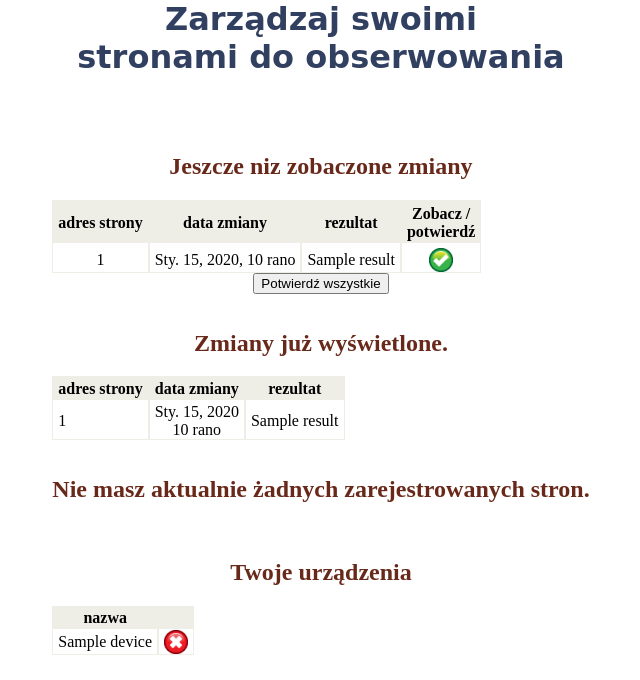
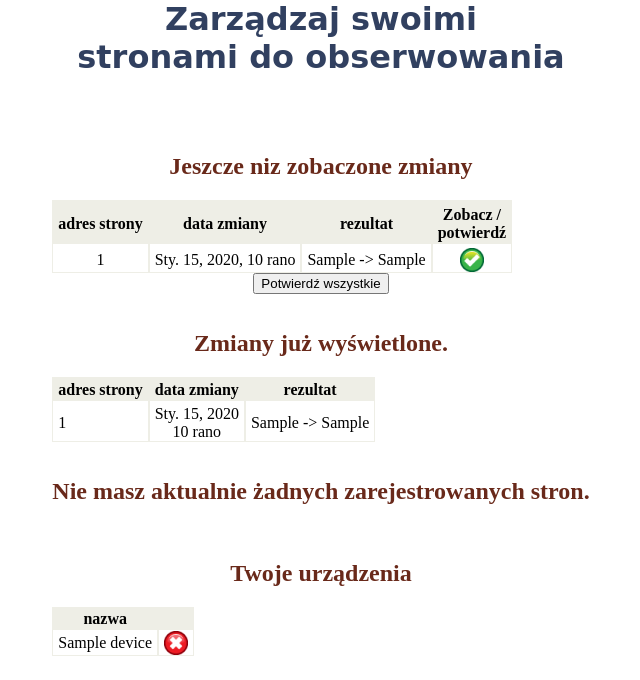
Before and after one commit to MarekMystkowski/IO, a Django app: template django/Server/templates/index.html in a window 1280 px wide. Shown: the part 221-901 px from the top of the page, without its empty margins (319-959 px from the left). Before the commit the page ends 876 px from the top, so only its background shows below. Run offline with Django 3.2, Linux system fonts and the light colour scheme; the template is opened without the code that fills it: most values are stand-ins (such as "Sample title", 1, 10 or a date in 2020).

Commit message:
Drobne poprawki w widokach.

```diff
--- a/django/Server/WebNotifier/user/views.py
+++ b/django/Server/WebNotifier/user/views.py
@@ -36,6 +36,7 @@ def index(request):
                 user.set_password(user.password)
                 user.save()
                 UserProfile(user=user, account_type='5', date_of_registration=timezone.now()).save()
+                login(request, authenticate(username=request.POST['username'], password=request.POST['password']))
                 return HttpResponseRedirect(next_page)
 
             else:
--- /dev/null
+++ b/django/Server/static/login.css
@@ -0,0 +1,4 @@
+/* Dostosowanie tabel (adres do lewej, dane liczbowe w input od prawej)*/
+div#error{
+    color: red;
+}
--- a/django/Server/templates/index.html
+++ b/django/Server/templates/index.html
@@ -38,7 +38,7 @@
                             <form id="tr" action="" method="post">
                                 <div id="td">{{ change.page }}</div>
                                 <div id="td">{{ change.date }}</div>
-                                <div id="td">{{ change.result }}</div>
+                                <div id="td">{{ change.old_value }} -> {{ change.new_value }}</div>
                                 <input type="hidden" name="change_id" value="{{ change.id }}">
                                 <div id="td"><input type="submit" onclick="window.open('{{ change.page }}')"
                                                     name="submit_vis_change" class="button_save" value=" "></div>
@@ -70,7 +70,7 @@
                             <div id="tr">
                                 <div id="td">{{ change.page }}</div>
                                 <div id="td">{{ change.date.date }}<br>{{ change.date.time }}</div>
-                                <div id="td">{{ change.result }}</div>
+                                <div id="td">{{ change.old_value }} -> {{ change.new_value }}</div>
                             </div>
                         {% endfor %}
                     </div>
--- a/django/Server/templates/login.html
+++ b/django/Server/templates/login.html
@@ -5,6 +5,7 @@
     <title>Logowanie</title>
     {% load staticfiles %}
     <link rel="stylesheet" type="text/css" href="{% static 'style.css' %}" />
+    <link rel="stylesheet" type="text/css" href="{% static 'login.css' %}" />
 </head>
 <body>
     <div id="top">
@@ -18,8 +19,7 @@
         </div>
 
         {% if error %}
-            <div id="messages">
-                <h2>Błąd:</h2>
+            <div id="error">
                 <div>{{ error }}</div>
             </div>
         {% endif %}
@@ -58,7 +58,7 @@
                         <div id="td"><input id="id_password" name="password" type="password" ></div>
                     </div>
                     <input type="hidden" name ="next" value="{{ next }}"/>
-                    <input type="submit" name="submit_register" value="Register" />
+                    <input type="submit" name="submit_register" value="Rejestruj" />
                 </form>
             </div>
         </div>
```
